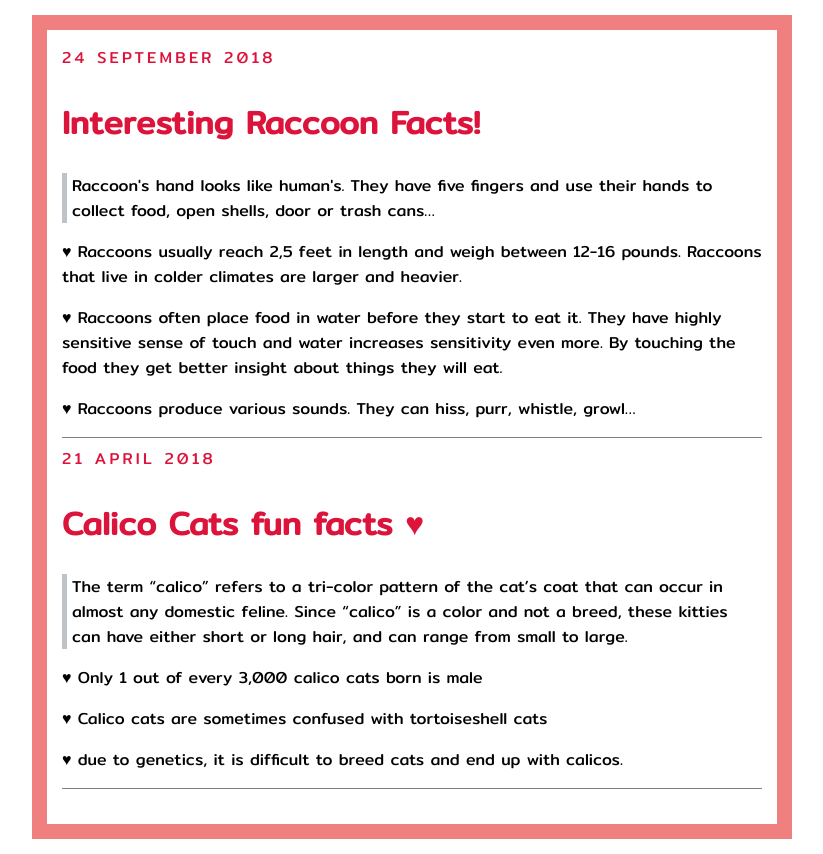
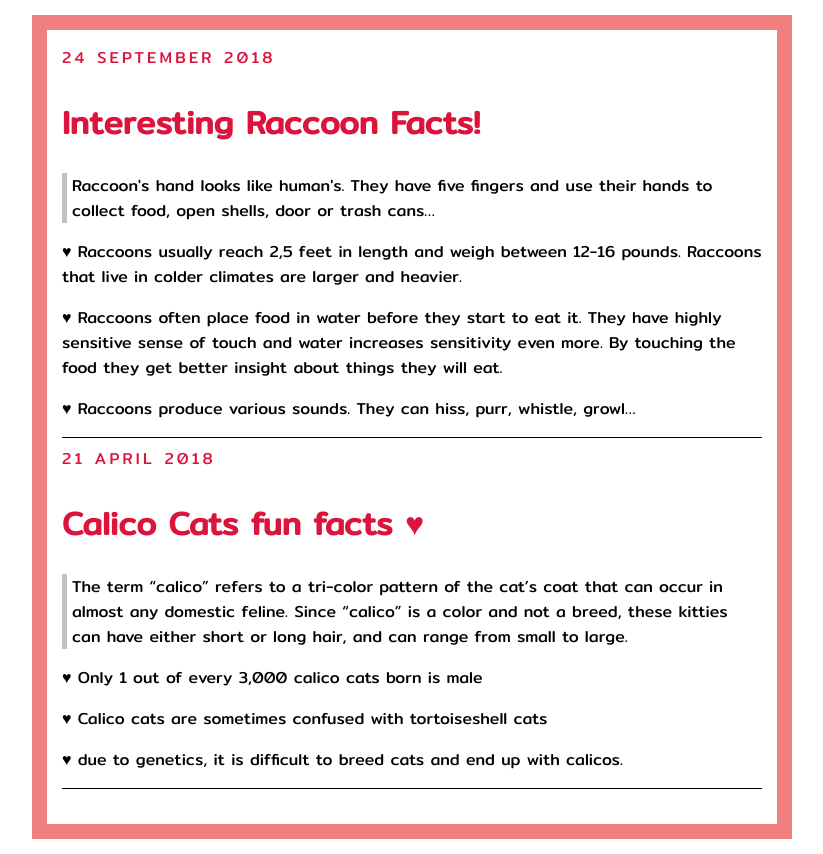
Before and after one commit to PaulaArg/Blog-template, a plain HTML site: page index.html in a window 1280 px wide. Shown: the whole page, without its empty margins (228-1051 px from the left). Drawn offline with Linux system fonts and the light colour scheme.

Commit message:
pushing to gh pages

```diff
--- a/index.html
+++ b/index.html
@@ -1,7 +1,7 @@
 <!DOCTYPE html>
 <html>
 <head>
-    <title>~*Template de blog *~</title>
+    <title>~*Blog de animalitos *~</title>
     <link rel="stylesheet" type="text/css" href="template.css">
     </head>
 
--- a/template.css
+++ b/template.css
@@ -34,5 +34,5 @@ body {
     hr {
         border: 0;
         height: 0;
-        border-top: 1px solid grey;
+        border-top: 1px solid;
     }
```
